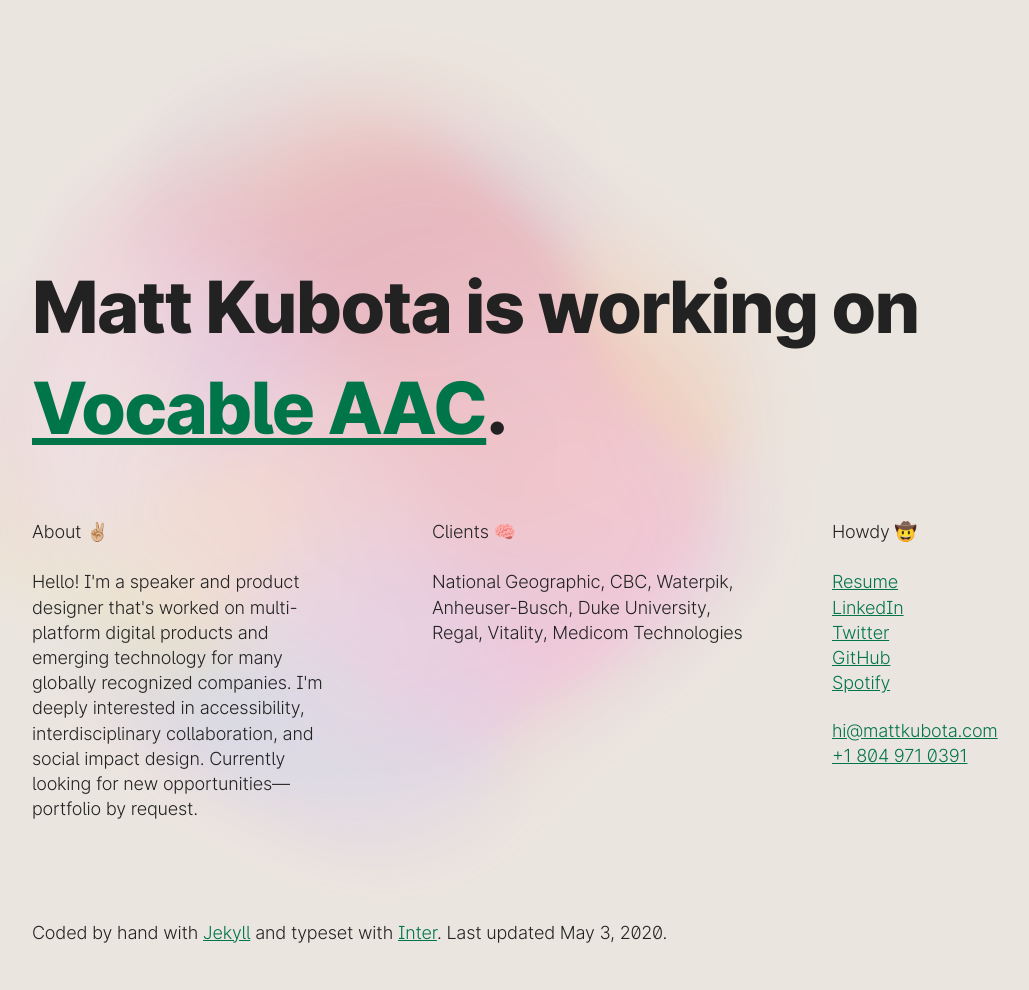
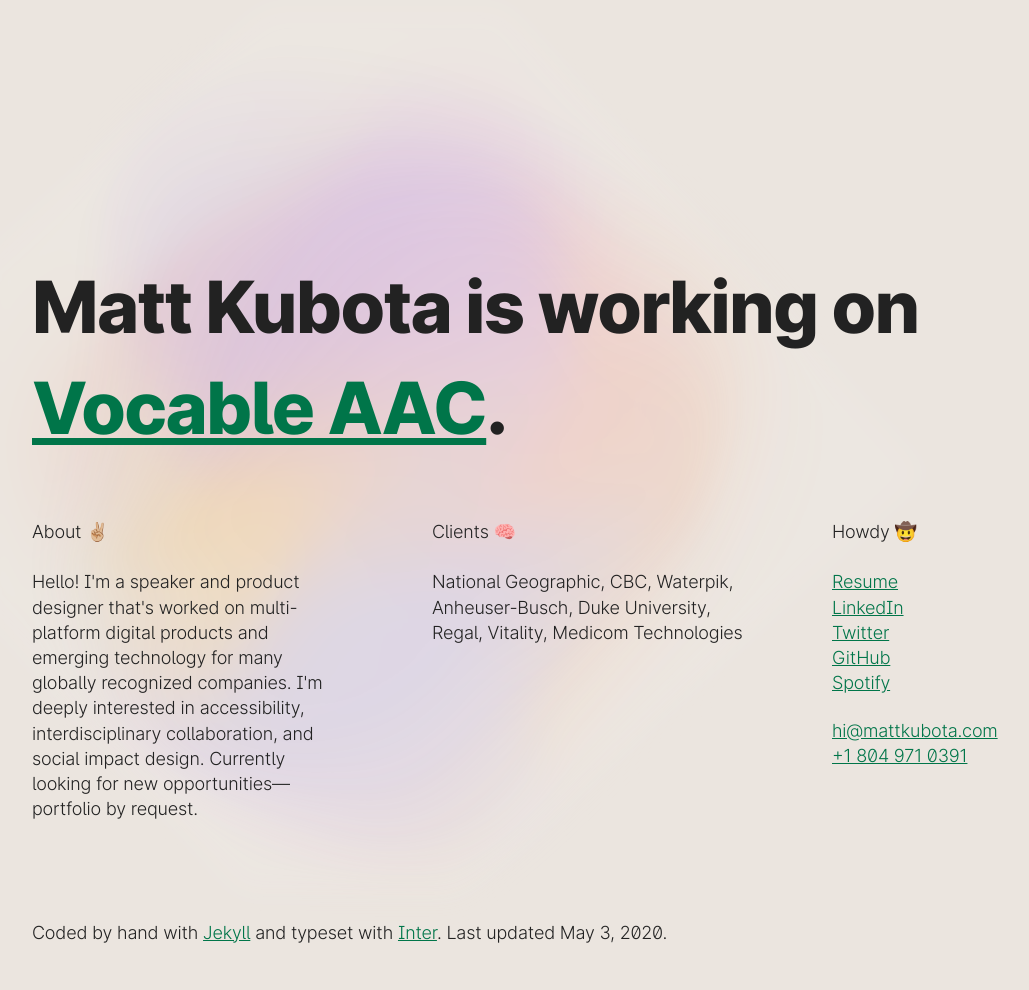
Before and after one commit to mattkubota/mattkubota.com, a Jekyll site: the page built from index.md, in a window 1280 px wide. Shown: the whole page, without its empty margins (32-1061 px from the left). Built offline with Jekyll 4.4.1, drawn with Linux system fonts in a browser that asks for light colours.

Commit message:
fixed animation issue and updated bad gradient

```diff
--- a/_sass/main.scss
+++ b/_sass/main.scss
@@ -137,7 +137,7 @@
 }
 
 /* ANIMATIONS */
-@keyframes slideInFromTop {
+@keyframes loadInFromTop {
   from {
     transform: translateY(-1rem);
     opacity: 0;
@@ -153,7 +153,7 @@
     opacity: 0;
   }
   to {
-    opacity: 1;
+    opacity: .75;
   }
 }
 
@@ -209,15 +209,15 @@
 }
 
 header, section, footer {
-  animation: slideInFromTop 1s ease-out 0s 1 backwards;
+  animation: loadInFromTop 1s ease-out 200ms 1 backwards;
 }
 
 section {
-  animation-delay: 200ms;
+  animation-delay: 400ms;
 }
 
 footer {
-  animation-delay: 400ms;
+  animation-delay: 600ms;
 }
 
 .gradient-wrap {
@@ -245,15 +245,15 @@
 }
 
 .gradient-1 {
-  animation: spin-1 24s linear 0s infinite, spinLoadIn 2s ease-out 0s 1;
+  animation: spin-1 24s linear 200ms infinite, spinLoadIn 2s ease-out 0s 1;
 }
 
 .gradient-2 {
-  animation: spin-2 24s linear 0s infinite;
+  animation: spin-2 24s linear 3s infinite backwards;
 }
 
 .gradient-3 {
-  animation: spin-3 24s linear 0s infinite;
+  animation: spin-3 24s linear 6s infinite backwards;
 }
 
 /* MEDIA QUERIES */
--- a/index.md
+++ b/index.md
@@ -3,9 +3,9 @@
 ---
 
 <div class="gradient-wrap">
-  <img src="/assets/images/gradient-1.png" class="gradient-1">
-  <img src="/assets/images/gradient-2.png" class="gradient-2">
-  <img src="/assets/images/gradient-3.png" class="gradient-3">
+  <img src="/assets/images/gradient-1.png" aria-hidden="true" class="gradient-1">
+  <img src="/assets/images/gradient-2.png" aria-hidden="true" class="gradient-2">
+  <img src="/assets/images/gradient-3.png" aria-hidden="true" class="gradient-3">
 </div>
 <main class="grid">
   <header class="item-1">
@@ -22,11 +22,11 @@
   <section class="item-4">
     <h2 class="font-size--default">Howdy <span aria-hidden="true">🤠</span></h2>
     <ul class="font-size--default">
-      <li><a href="https://mattkubota.com/assets/files/resume.pdf" target="_blank">Resume</a></li>
-      <li><a href="https://www.linkedin.com/in/mattkubota/" target="_blank">LinkedIn</a></li>
-      <li><a href="https://twitter.com/mattkubota" target="_blank">Twitter</a></li>
-      <li><a href="https://github.com/mattkubota" target="_blank">GitHub</a></li>
-      <li><a href="https://open.spotify.com/playlist/2mv9IzC6od9rSVMfnPQl87?si=Drkmw4mhRpeEd27yunwbxw" target="_blank">Spotify</a></li>
+      <li><a href="https://mattkubota.com/assets/files/resume.pdf" aria-label="Resume PDF" target="_blank">Resume</a></li>
+      <li><a href="https://www.linkedin.com/in/mattkubota/" aria-label="LinkedIn Profile" target="_blank">LinkedIn</a></li>
+      <li><a href="https://twitter.com/mattkubota" aria-label="Twitter Profile" target="_blank">Twitter</a></li>
+      <li><a href="https://github.com/mattkubota" aria-label="GitHub Profile" target="_blank">GitHub</a></li>
+      <li><a href="https://open.spotify.com/playlist/2mv9IzC6od9rSVMfnPQl87?si=Drkmw4mhRpeEd27yunwbxw" aria-label="Spotify Playlist" target="_blank">Spotify</a></li>
       <br>
       <li><a href="mailto:hi@mattkubota.com" target="_blank">hi@mattkubota.com</a></li>
       <li><a href="tel:+1-804-971-0391">+1 804 971 0391</a></li>
```
Also changed, not shown: assets/images/gradient-2.png.
